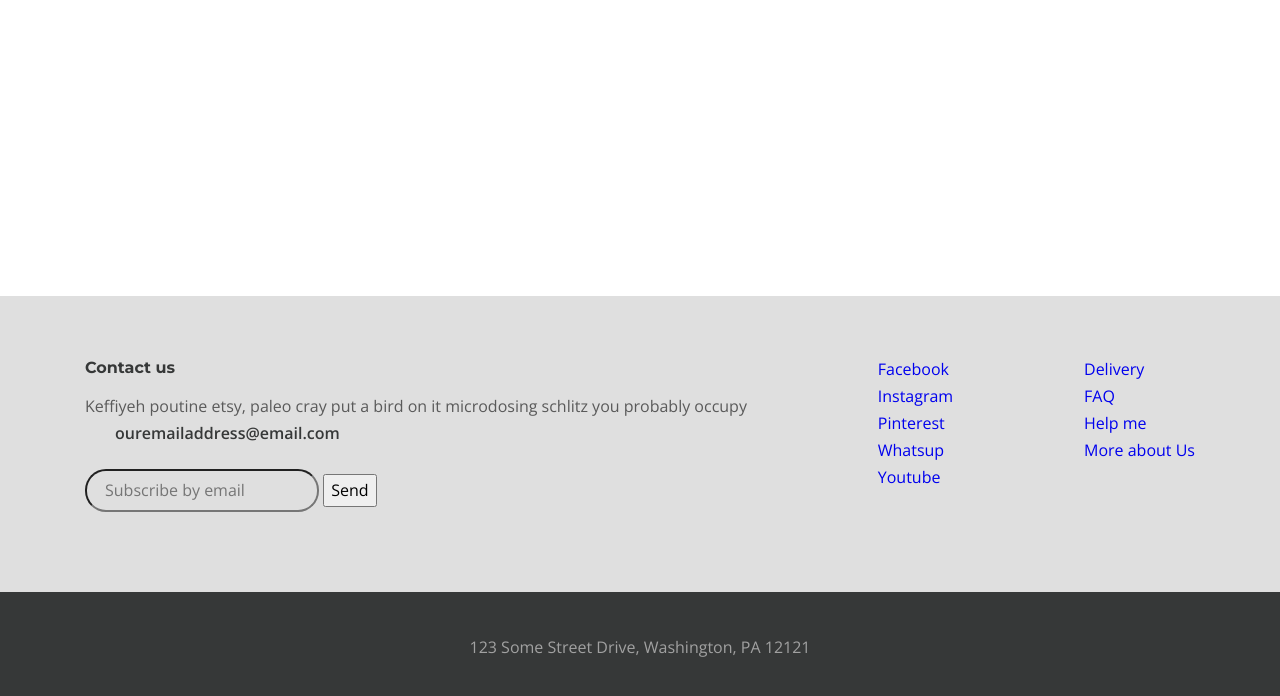
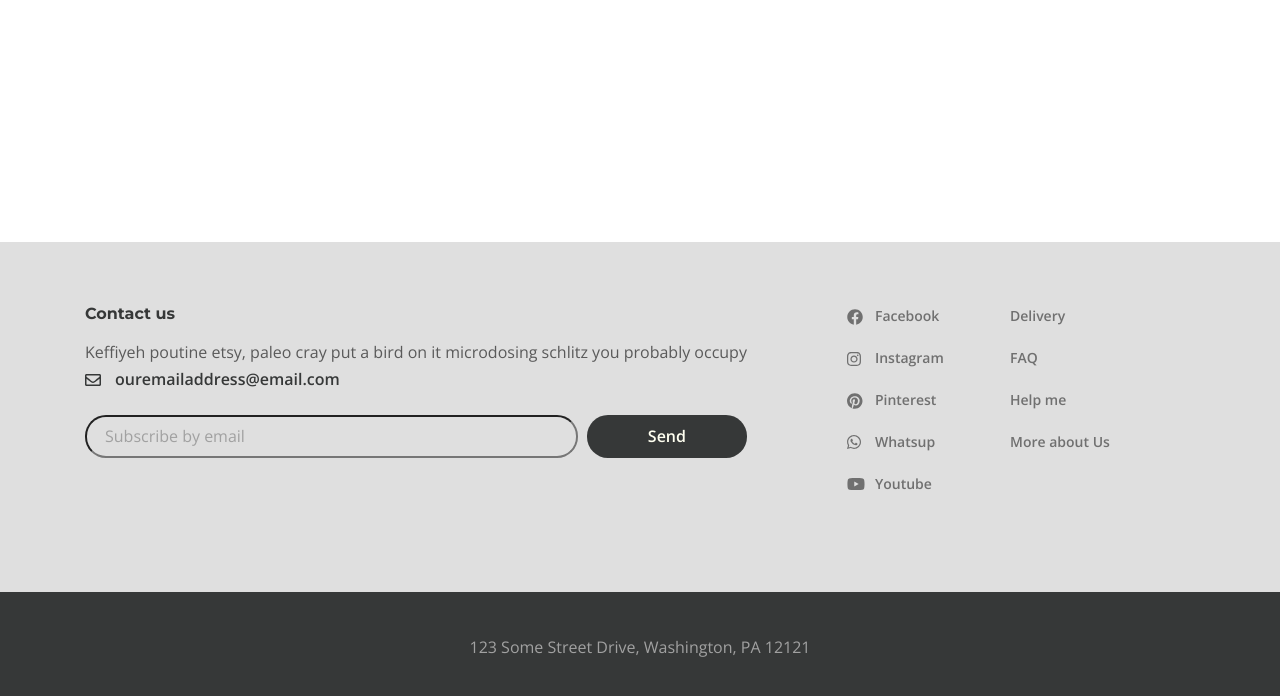
Before and after one commit to iuru2522/Desire, a website: page app/index.html in a window 1280 px wide. Shown: the part 98-794 px from the top of the page. Drawn offline with nearby package versions, Linux system fonts and the light colour scheme.

Commit message:
added Footer section part2

```diff
--- a/app/index.html
+++ b/app/index.html
@@ -69,36 +69,34 @@
             </div>
             <ul class="footer__social">
               <li class="footer__social-item">
-                <a class="footer__social-link" href="#">Facebook</a>
+                <a class="footer__social-link footer__social-link--facebook" href="#">Facebook</a>
               </li>
               <li class="footer__social-item">
-                <a class="footer__social-link" href="#">Instagram</a>
+                <a class="footer__social-link footer__social-link--instagram" href="#">Instagram</a>
               </li>
               <li class="footer__social-item">
-                <a class="footer__social-link" href="#">Pinterest</a>
+                <a class="footer__social-link footer__social-link--pinterest" href="#">Pinterest</a>
               </li>
               <li class="footer__social-item">
-                <a class="footer__social-link" href="#">Whatsup</a>
+                <a class="footer__social-link footer__social-link--whatsapp" href="#">Whatsup</a>
               </li>
               <li class="footer__social-item">
-                <a class="footer__social-link" href="#">Youtube</a>
+                <a class="footer__social-link footer__social-link--youtube" href="#">Youtube</a>
               </li>
-
-
             </ul>
             <nav class="footer__menu">
               <ul class="footer__menu-list">
                 <li class="footer__menu-item">
-                  <a class="footer__menu-list" href="#">Delivery</a>
+                  <a class="footer__menu-link" href="#">Delivery</a>
                 </li>
                 <li class="footer__menu-item">
-                  <a class="footer__menu-list" href="#">FAQ</a>
+                  <a class="footer__menu-link" href="#">FAQ</a>
                 </li>
                 <li class="footer__menu-item">
-                  <a class="footer__menu-list" href="#">Help me</a>
+                  <a class="footer__menu-link" href="#">Help me</a>
                 </li>
                 <li class="footer__menu-item">
-                  <a class="footer__menu-list" href="#">More about Us</a>
+                  <a class="footer__menu-link" href="#">More about Us</a>
                 </li>
 
               </ul>
--- a/app/scss/style.scss
+++ b/app/scss/style.scss
@@ -72,6 +72,17 @@
        margin-bottom: 22px;
        padding-left: 30px;
        display: inline-block;
+       position: relative;
+       &::before{
+           content: '';
+           background-image: url(../images/envelope.svg);
+           position: absolute;
+           top: 8px;
+           left: 0;
+           width: 16px;
+           height: 12px;
+       }
+
    }
    &__form{
        display: flex;
@@ -80,7 +91,7 @@
        padding: 6px 10px 6px 18px;
        border-radius: 21px;
        background-color: transparent;
-       border: 1 px solid rgba($title .7);
+       border: 1 px solid rgba($title, .7);
        width: 100%;
        &::placeholder{
         font-family: 'Open Sans', sans-serif;
@@ -101,6 +112,61 @@
        margin-left: 9px;
        cursor: pointer;
    }
+   &__social{
+       width: 125;
+       margin-right: auto;
+       margin-left: 100px;
+   }
+   &__social-link{
+       padding-left: 28px;
+       position: relative;
+       &::before{
+           content: '';
+           position: absolute;
+           top: 3px;
+           left: 0;
+           width: 16px;
+           height: 16px;
+       }
+   }
+   &__social-link--facebook::before{
+       background-image: url(../images/facebook.svg);
+   }
+   &__social-link--instagram::before{
+       background-image: url(../images/instagram.svg);
+       width: 14px;
+       height: 14px;
+       top: 4px;
+   }
+   &__social-link--pinterest::before{
+       background-image: url(../images/Pinterest.svg);
+   }
+   &__social-link--whatsapp::before{
+       background-image: url(../images/whatsapp.svg);
+       width: 14px;
+       height: 14px;
+   }
+   &__social-link--youtube::before{
+       background-image: url(../images/youtube.svg);
+       width: 18px;
+       height: 12px;
+       top: 4px;
+   }
+
+   &__social-item,
+   &__menu-item{
+       margin-bottom: 15px;
+       font-weight: 600;
+       font-size: 14px;
+   }
+   &__social-link,
+   &__menu-link{
+       color: #707070;
+   }
+   &__menu{
+       margin-right: 60px;
+       width: 125px;
+   }
    &__copyright{
        background-color: $title;
        color: #A1A1A1;
```
Also changed, not shown: app/css/style.min.css, app/images/Pinterest.svg (added), app/images/envelope.svg (added), app/images/facebook.svg (added), app/images/instagram.svg (added), app/images/whatsapp.svg (added), app/images/youtube.svg (added).
